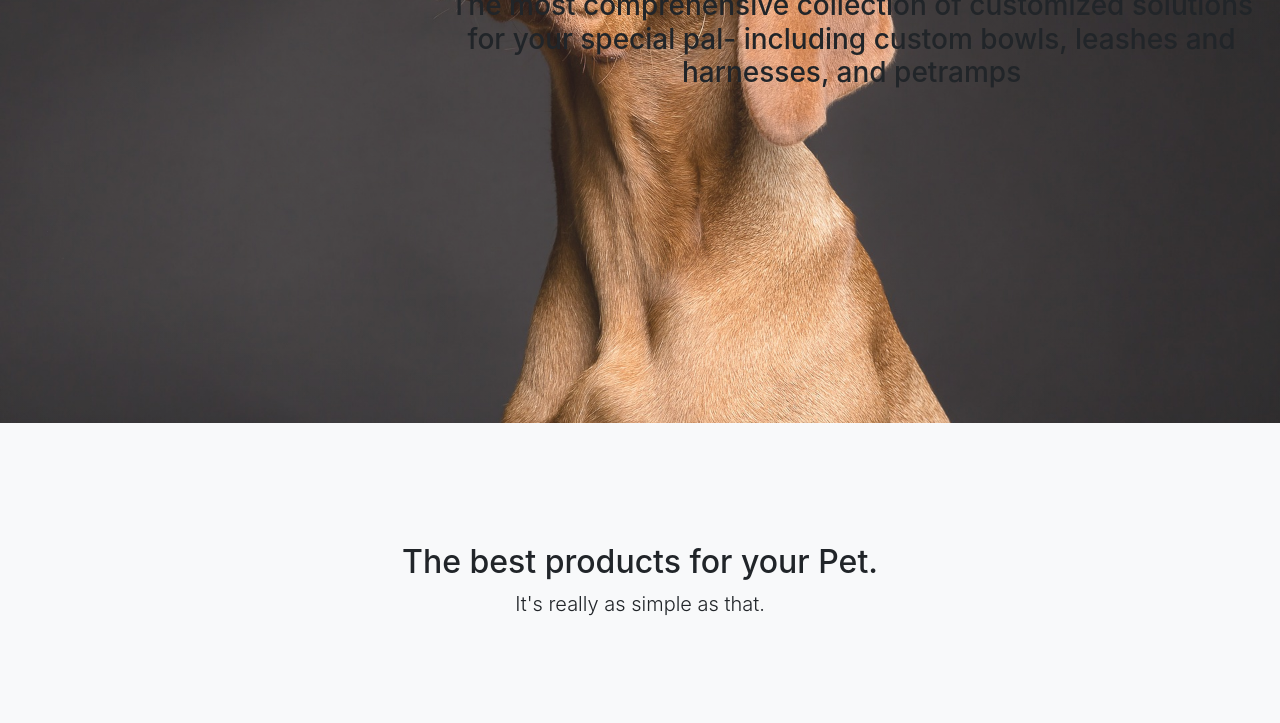
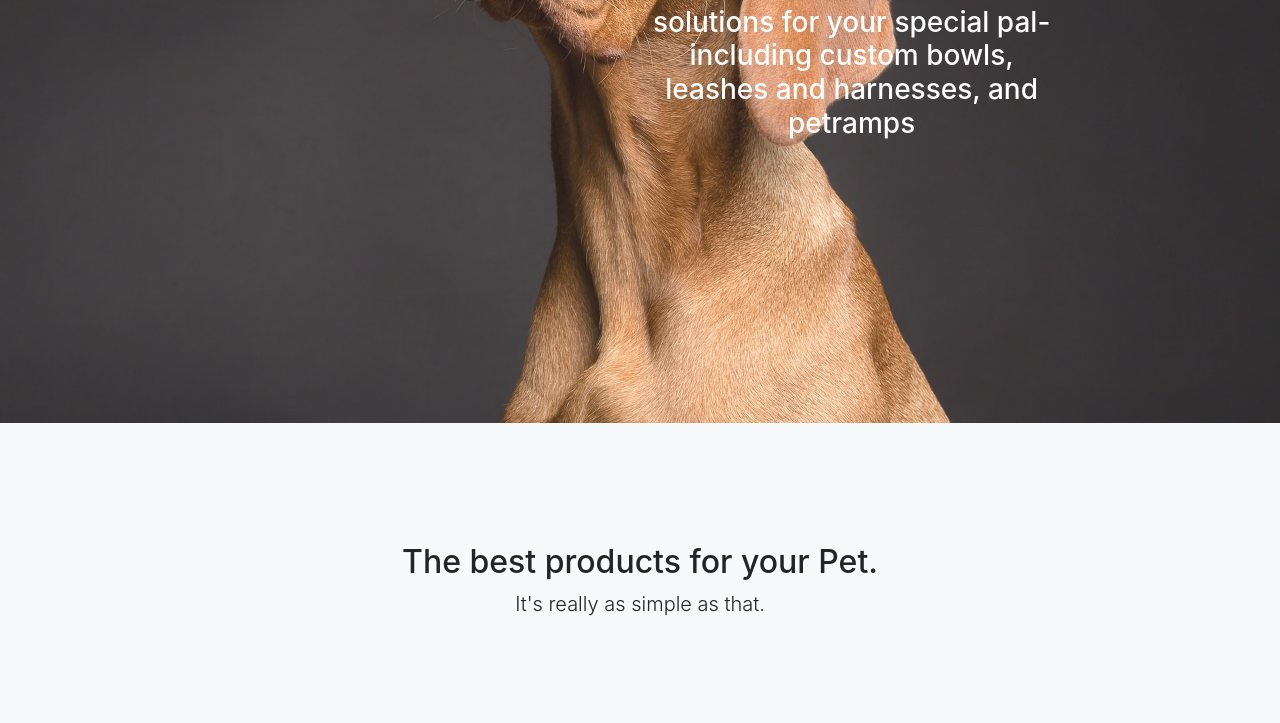
Before and after one commit to erik-pilgrim/barkwholesale, a website with bundled scripts: page index.html in a window 1280 px wide. Shown: the part 377-1100 px from the top of the page. Built offline with nearby package versions, Linux system fonts and the light colour scheme.

Commit message:
Update index.html

```diff
--- a/index.html
+++ b/index.html
@@ -45,7 +45,9 @@
     <div class="container text-center my-auto">
     <!--   <h1 class="mb-1">Bark! Wholesale</h1>-->
       <h2 class="mb-1">COMING SOON!</h2>
-      <h3 class="mb-5"> The most comprehensive collection of customized solutions for your special pal- including custom bowls, leashes and harnesses, and petramps
+      <h3 style="color: #ffffff; width: 50%;
+    float: right;
+    margin-right: 25%;" class="mb-5"> The most comprehensive collection of customized solutions for your special pal- including custom bowls, leashes and harnesses, and petramps
       </h3>
     </div>
     <div class="overlay"></div>
```
